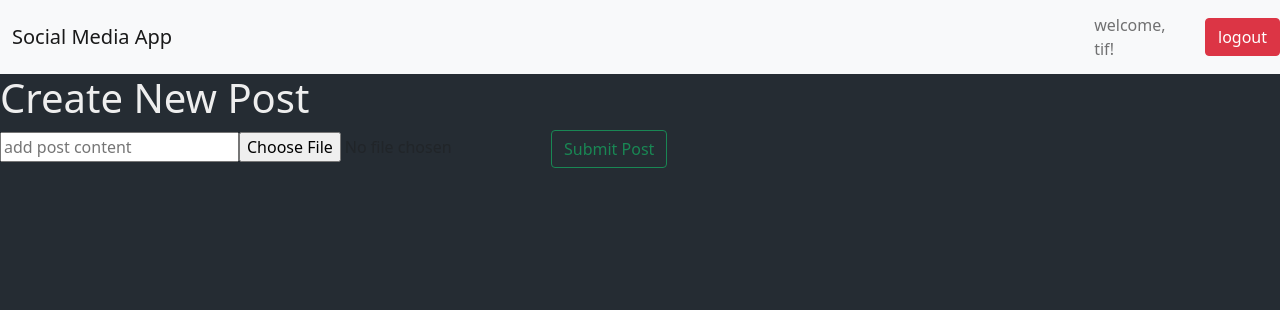
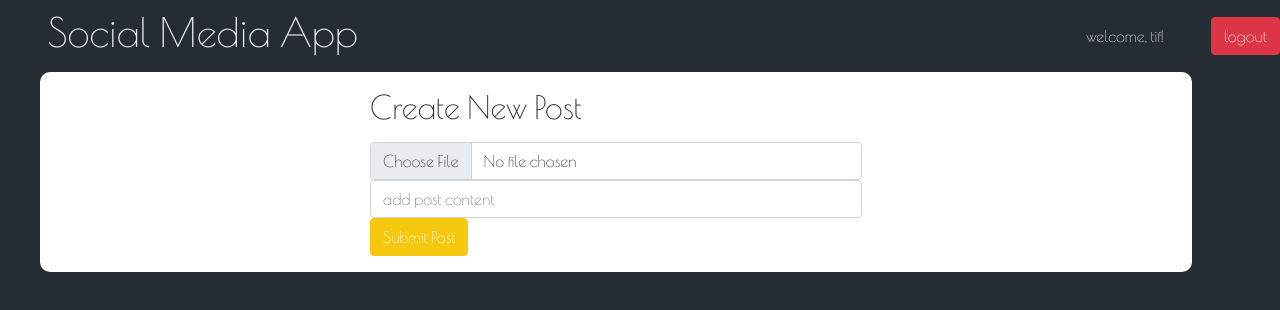
Before and after one commit to trivera777/SocialBuzz, a React (Create React App) app: page / in a window 1280 px wide. Shown: the top 310 px of the page. Built offline with nearby package versions, Linux system fonts and the light colour scheme.

Commit message:
added styling to homepage. will start working on post lists next

```diff
--- a/src/components/CreatePost.js
+++ b/src/components/CreatePost.js
@@ -1,40 +1,44 @@
 import React from "react";
-import { PostContext } from '../App'
-import Button from 'react-bootstrap/Button';
+import "./createpost.scss";
+import { PostContext } from "../App";
+import { Button, Form } from "react-bootstrap";
 
-
-function CreatePost({ user  }) {
-  const { dispatch } = React.useContext(PostContext)
+function CreatePost({ user }) {
+  const { dispatch } = React.useContext(PostContext);
   const [content, setContent] = React.useState("");
   const [image, setImage] = React.useState(null);
   const imageInputRef = React.useRef();
 
-  function handleSubmit(event){
+  function handleSubmit(event) {
     event.preventDefault();
     const post = { content, image, user, id: Date.now() };
     dispatch({ type: "ADD_POST", payload: { post } });
     setContent("");
     imageInputRef.current.value = "";
-  };
+  }
 
   return (
-    <div>
-      <h1>Create New Post</h1>
-      <form onSubmit={handleSubmit}>
-        <input
+    <div className="createContainer">
+      <Form onSubmit={handleSubmit}>
+        <Form.Label>
+          <h2>Create New Post</h2>
+        </Form.Label>
+        <Form.Control
+          type="file"
+          onChange={(event) => setImage(event.target.files[0])}
+          ref={imageInputRef}
+        />
+        <Form.Control
           type="text"
           placeholder="add post content"
-          onChange={event => setContent(event.target.value)}
+          onChange={(event) => setContent(event.target.value)}
           value={content}
         />
-        <input
-          type="file"
-          onChange={event => setImage(event.target.files[0])}
-          ref={imageInputRef}
-        />
 
-        <Button variant="outline-success" type="submit">Submit Post</Button>
-      </form>
+        <Button className="button" type="submit">
+          Submit Post
+        </Button>
+      </Form>
     </div>
   );
 }
--- a/src/components/Header.js
+++ b/src/components/Header.js
@@ -1,17 +1,14 @@
 import React from "react";
-import './header.scss'
+import "./header.scss";
 import { Navbar, Container, Button } from "react-bootstrap";
 
 function Header({ user, setUser }) {
   return (
-    <Navbar bg="light">
+    <Navbar className="navbar">
       <Container>
-        <Navbar.Brand>Social Media App</Navbar.Brand>
+          <h1>Social Media App</h1>
+        <Navbar.Text className="welcome">welcome, {user}!</Navbar.Text>
       </Container>
-      <Navbar.Toggle />
-      <Navbar.Text className="welcome">
-        welcome, {user}!
-      </Navbar.Text>
       <Button variant="danger" onClick={() => setUser("")}>
         logout
       </Button>
--- a/src/components/Login.js
+++ b/src/components/Login.js
@@ -15,7 +15,7 @@ function Login({ setUser }) {
       <h1>Social Media App</h1>
       <div className="form">
         <Form onSubmit={handleSubmit}>
-        <h2>Login</h2>
+        <h2 style={{ color: "#EEEEEE" }}>Login</h2>
           <Form.Group className="mb-3">
             <Form.Label style={{color: "#3A4750 "}}>Username</Form.Label>
             <Form.Control
--- /dev/null
+++ b/src/components/createpost.scss
@@ -0,0 +1,29 @@
+@import "../global.scss";
+h1 {
+     @include  mobile{
+        font-size: 20px;
+    }
+}
+h2 {
+    color: #252C33;
+
+}
+.createContainer {
+    width: 90%;
+    height: 200px;
+    display: flex;
+    margin-left: 40px;
+    align-items: center;
+    justify-content: center;
+    background-color: #fff;
+    border-radius: 10px;
+
+    @include mobile {
+        margin: 20px;
+    }
+
+    .button {
+        background-color: #F6C90E;
+        border-color: #F6C90E;
+    }
+}
--- a/src/components/header.scss
+++ b/src/components/header.scss
@@ -1,6 +1,13 @@
-.welcome {
-    padding: 5px 5px;
-    margin-right: 25px;
-    align-items: center;
-    justify-content: center;
+@import "../global.scss";
+
+.navbar {
+    background-color: #252C33;
+
+    h1 {
+        margin-left: 0;
+    }
+
+    .welcome {
+        color: #EEEEEE;
+    }
 }
--- a/src/components/login.scss
+++ b/src/components/login.scss
@@ -1,16 +1,22 @@
 @import "~bootstrap/scss/bootstrap";
+@import url('https://fonts.googleapis.com/css2?family=Poiret+One&display=swap');
+@import "../global.scss";
+
 
 body {
     background-color: #252C33;
+    font-family: 'Poiret One', cursive;
 }
 
 h1,
 h2 {
     color: #EEEEEE;
+    font-family: 'Poiret One', cursive;
 }
 .form {
-    color: #EEEEEE;
-    display: flex;
+    width: 100vw;
+    height: 100vh;
+    flex-direction: column;
     align-items: center;
     justify-content: center;
 
--- /dev/null
+++ b/src/global.scss
@@ -0,0 +1,7 @@
+$width: 768px;
+
+@mixin mobile {
+    @media (max-width: #{$width}){
+        @content
+    }
+}
```
